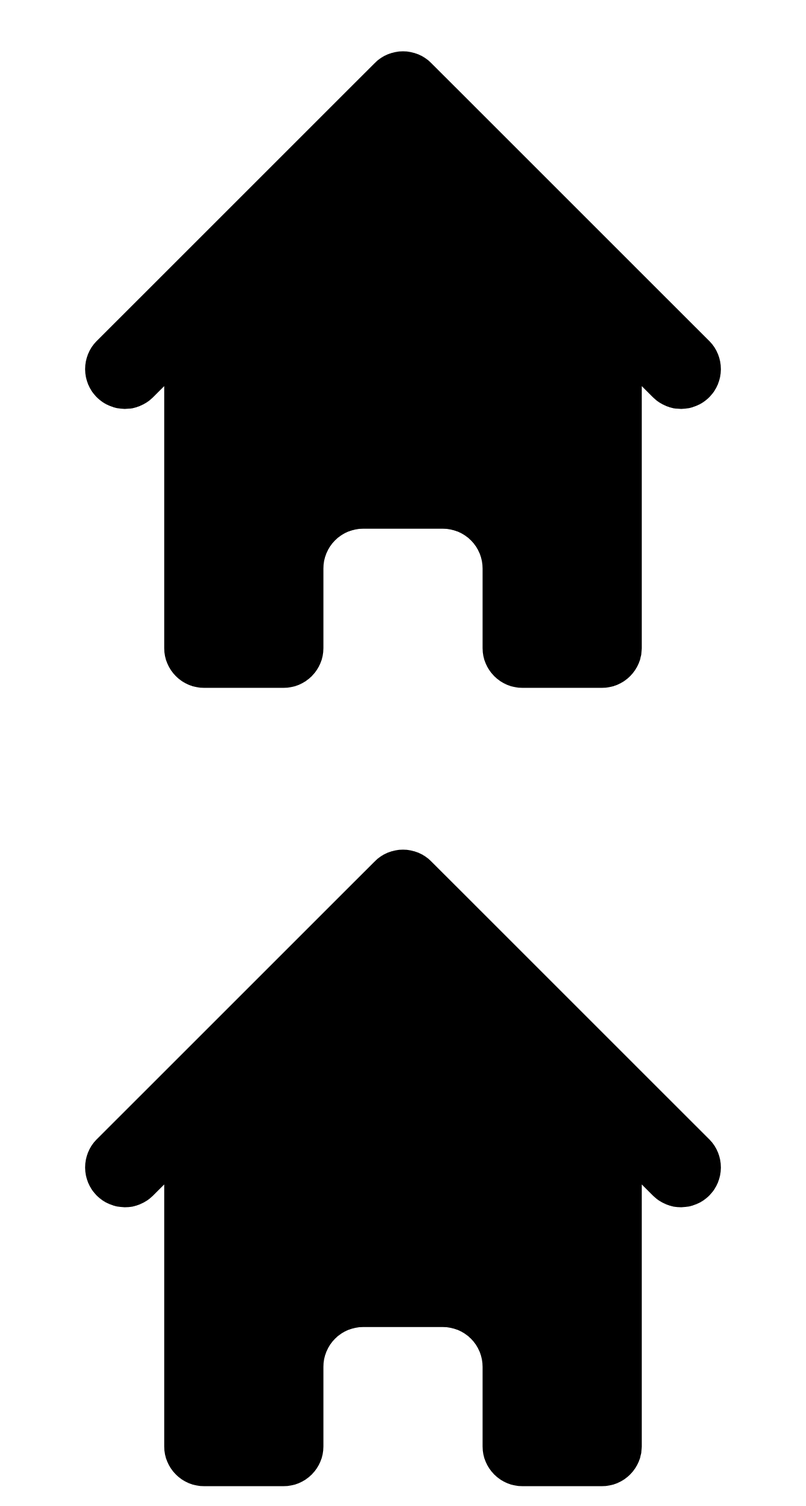
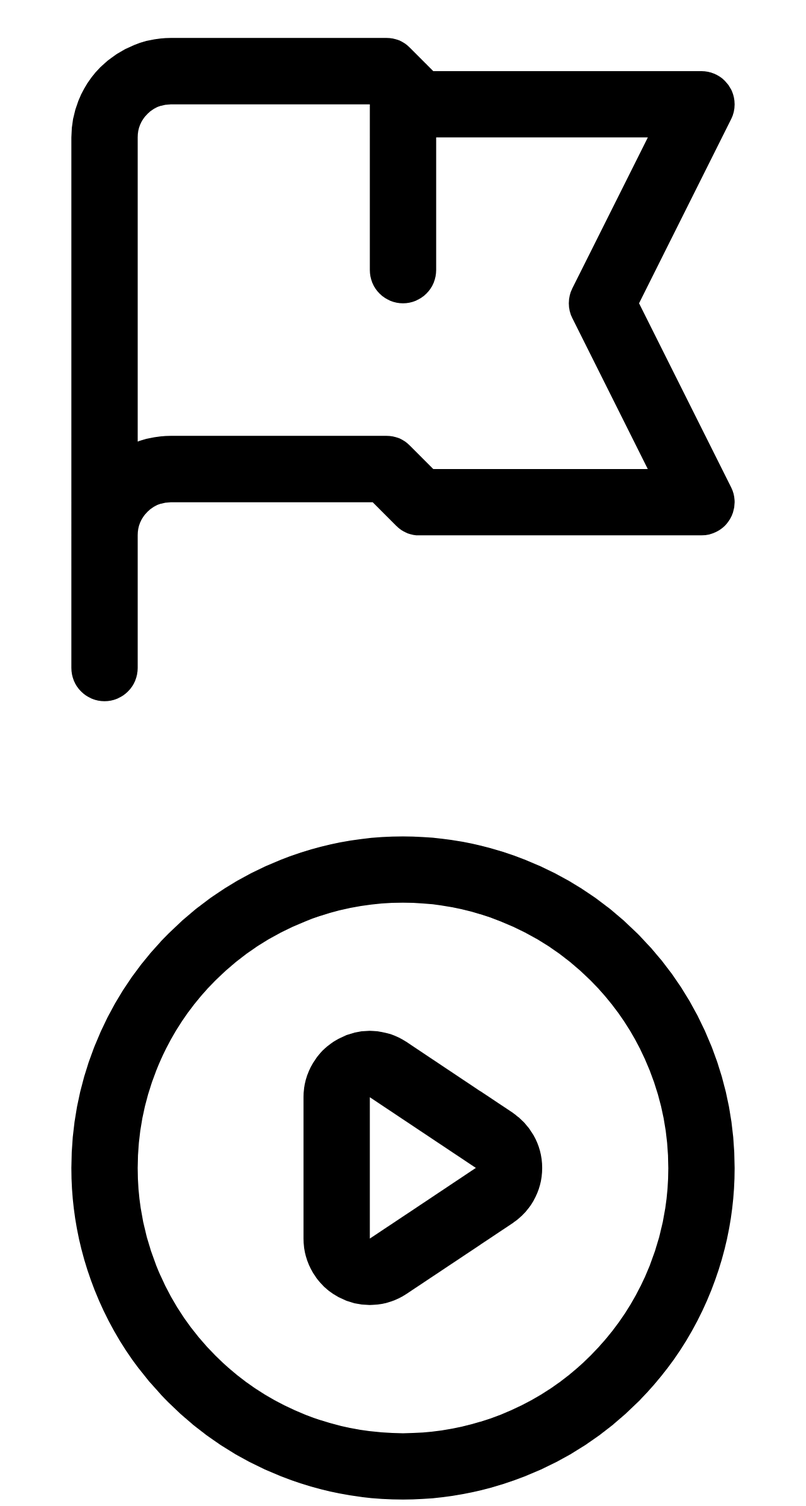
Before and after one commit to chamikacme/next-app, a Next.js app in the folder my-project/: page / in a window 1280 px wide. Shown: the part 2654-5046 px from the top of the page at 63% size. Built offline with nearby package versions, Linux system fonts and the light colour scheme.

Commit message:
add Icons

```diff
--- a/my-project/components/Header.js
+++ b/my-project/components/Header.js
@@ -37,11 +37,11 @@ function Header(){
            </div>
            {/* Center */}
            <div>
-               <div>
+               <div className="flex justify-center flex-grow">
                    <HeaderIcon Icon= {HomeIcon}/>
-                   <HeaderIcon Icon= {HomeIcon}/>
-                   <HeaderIcon Icon= {HomeIcon}/>
-                   <HeaderIcon Icon= {HomeIcon}/>
+                   <HeaderIcon Icon= {FlagIcon}/>
+                   <HeaderIcon Icon= {PlayIcon}/>
+                   <HeaderIcon Icon= {ShoppingCartIcon}/>
                    <HeaderIcon Icon= {UserGroupIcon}/>
                </div>
            </div>
--- a/my-project/components/HeaderIcons.js
+++ b/my-project/components/HeaderIcons.js
@@ -1,7 +1,7 @@
 function HeaderIcon({Icon}) {
 return (
-    <div>
-      <Icon/>
+    <div className="flex ml-2 items-center">
+      <Icon className = "h-5 text-gray-500"/>
 
     </div>
 )
```
